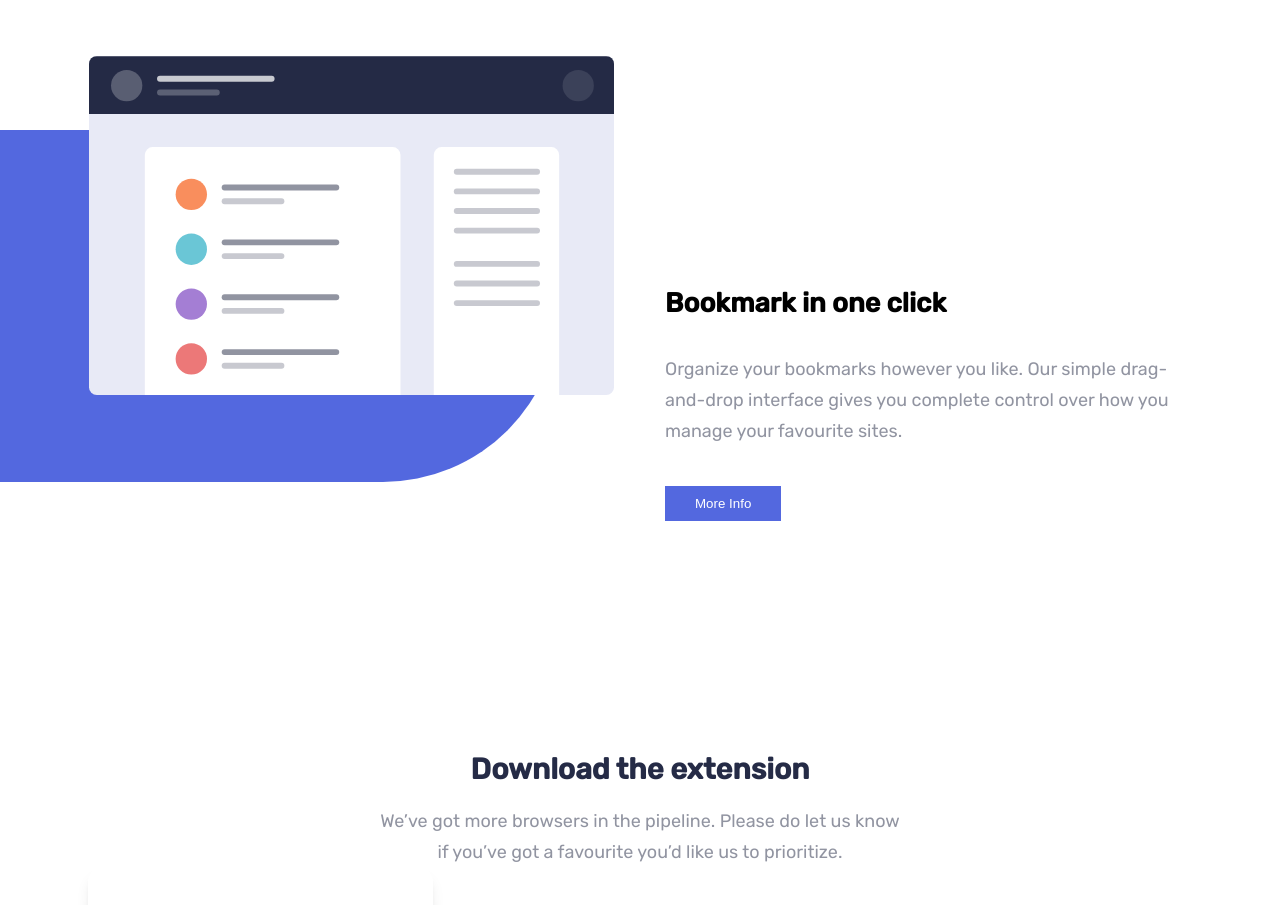
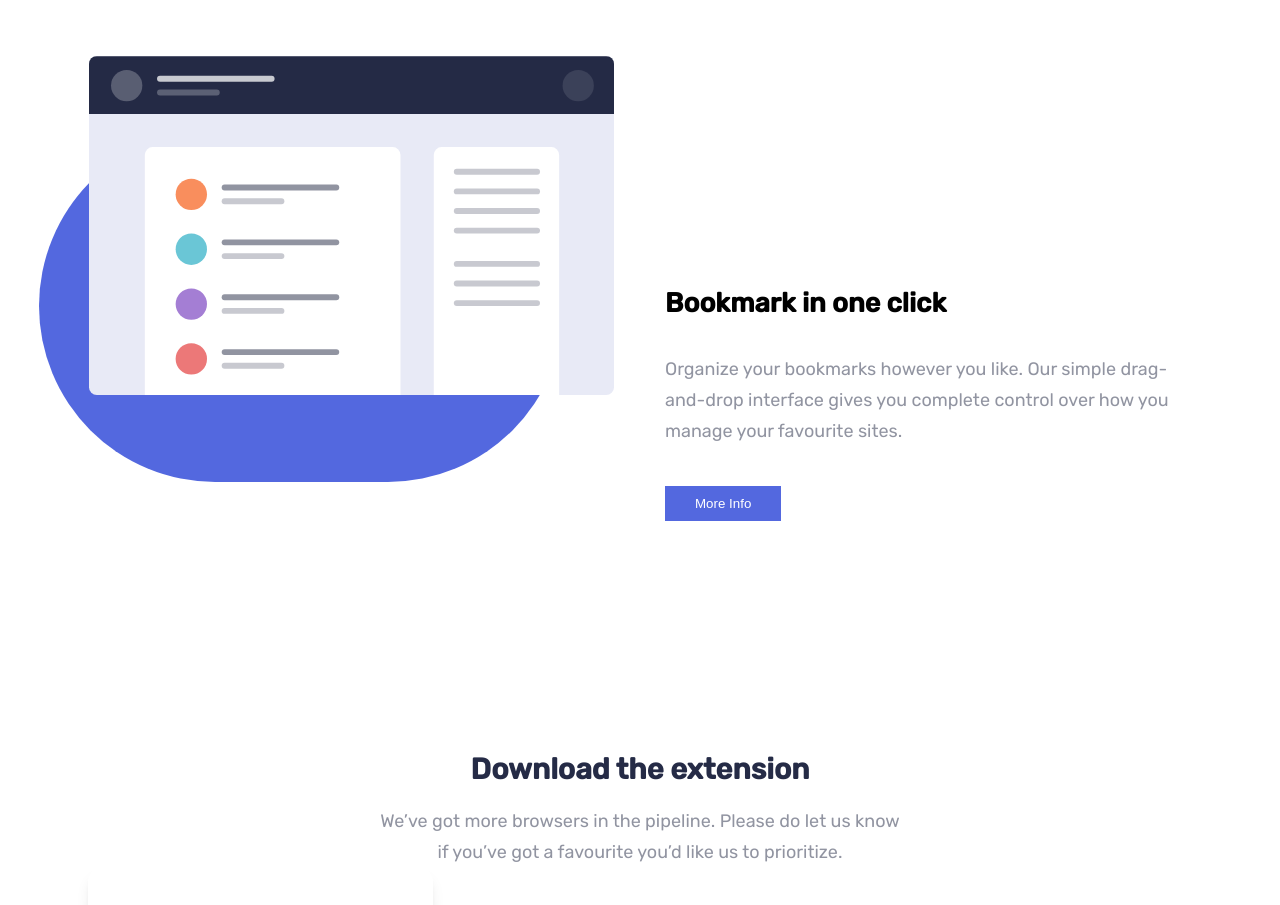
Before and after one commit to data-sets/bookmark-landing-page, a React (Create React App) app: page / in a window 1280 px wide. Shown: the part 820-1725 px from the top of the page. Built offline with nearby package versions, Linux system fonts and the light colour scheme.

Commit message:
clean up

```diff
--- a/src/assets/scss/globals/_main.scss
+++ b/src/assets/scss/globals/_main.scss
@@ -196,10 +196,10 @@ ul {
         div {
           &:last-child {
             position: relative;
-            left: -530px;
+            left: -50px;
             top: -270px;
             background-color: v.$soft-blue;
-            width: 1000px;
+            width: 100%;
             height: 352px;
             border-radius: 180px;
             z-index: -1;
```
Also changed, not shown: src/dist/style.css, 1 other file (tests, documents, lock files or other folders).
